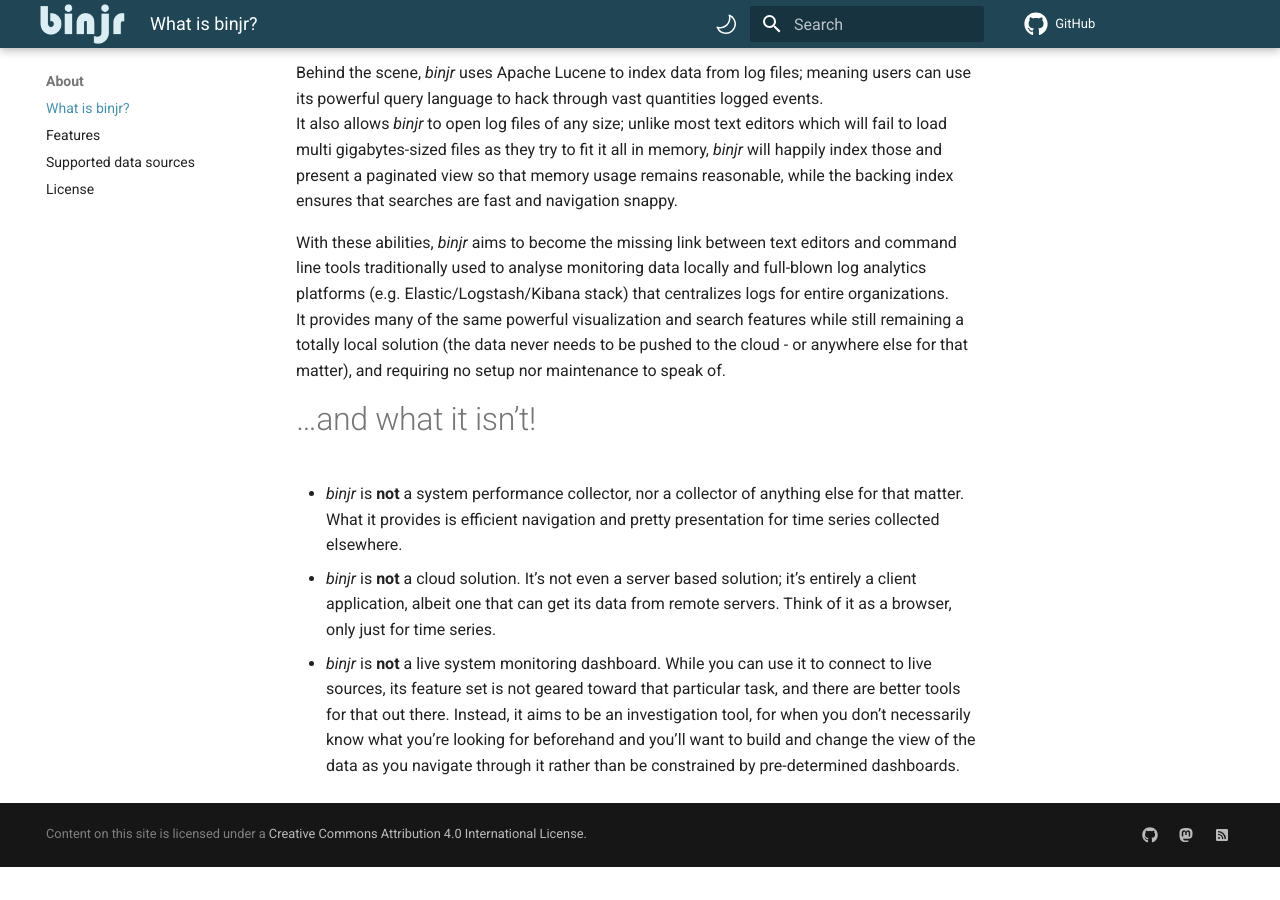
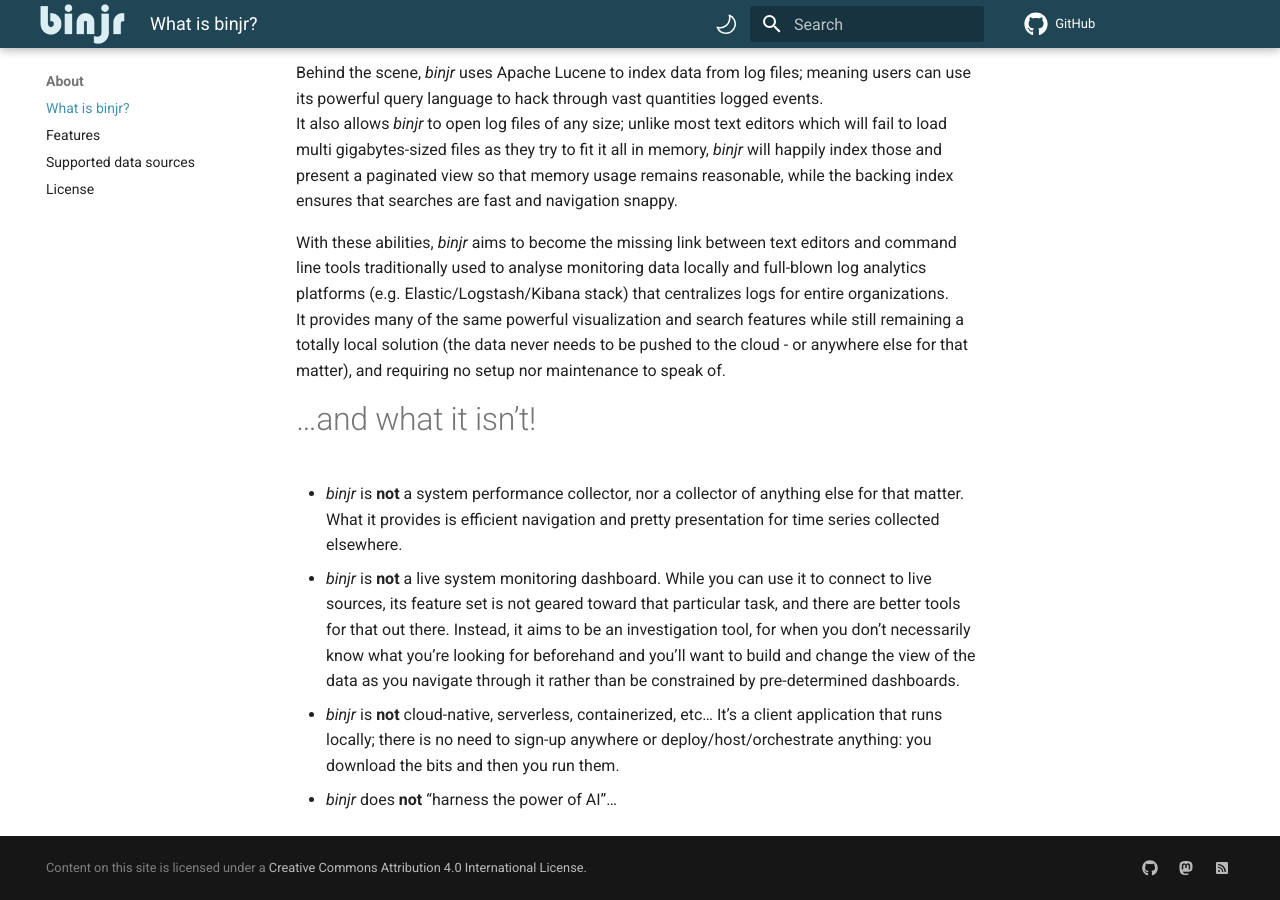
Before and after one commit to binjr/binjr.github.io, an MkDocs documentation site: the page built from docs/about/what_is_binjr.md, in a window 1280 px wide and 900 px high, scrolled down 836 px. Built offline with MkDocs 1.6.1 and Material for MkDocs 9.7.7, drawn with Linux system fonts in a browser that asks for light colours; comment, search, counter and statistics services are not loaded; before the commit the page ends 1703 px from its top, so only the background shows below that.

Commit message:
Updated what_is_binjr.md

```diff
--- a/docs/about/what_is_binjr.md
+++ b/docs/about/what_is_binjr.md
@@ -39,9 +39,9 @@
 # ...and what it isn't!
 * _binjr_ is **not** a system performance collector, nor a collector of anything else for that matter. What it provides is
    efficient navigation and pretty presentation for time series collected elsewhere.
-* _binjr_ is **not** a cloud solution. It's not even a server based solution; it's entirely a client application,
-  albeit one that can get its data from remote servers. Think of it as a browser, only just for time series.
 * _binjr_ is **not** a live system monitoring dashboard. While you can use it to connect to live sources, its feature set is
   not geared toward that particular task, and there are better tools for that out there. Instead, it aims to be an
   investigation tool, for when you don't necessarily know what you're looking for beforehand and you'll want to build
   and change the view of the data as you navigate through it rather than be constrained by pre-determined dashboards.
+  * _binjr_ is **not** cloud-native, serverless, containerized, etc... It's a client application that runs locally; there is no need to sign-up anywhere or deploy/host/orchestrate anything: you download the bits and then you run them.
+  * _binjr_ does **not** "harness the power of AI"...
```
